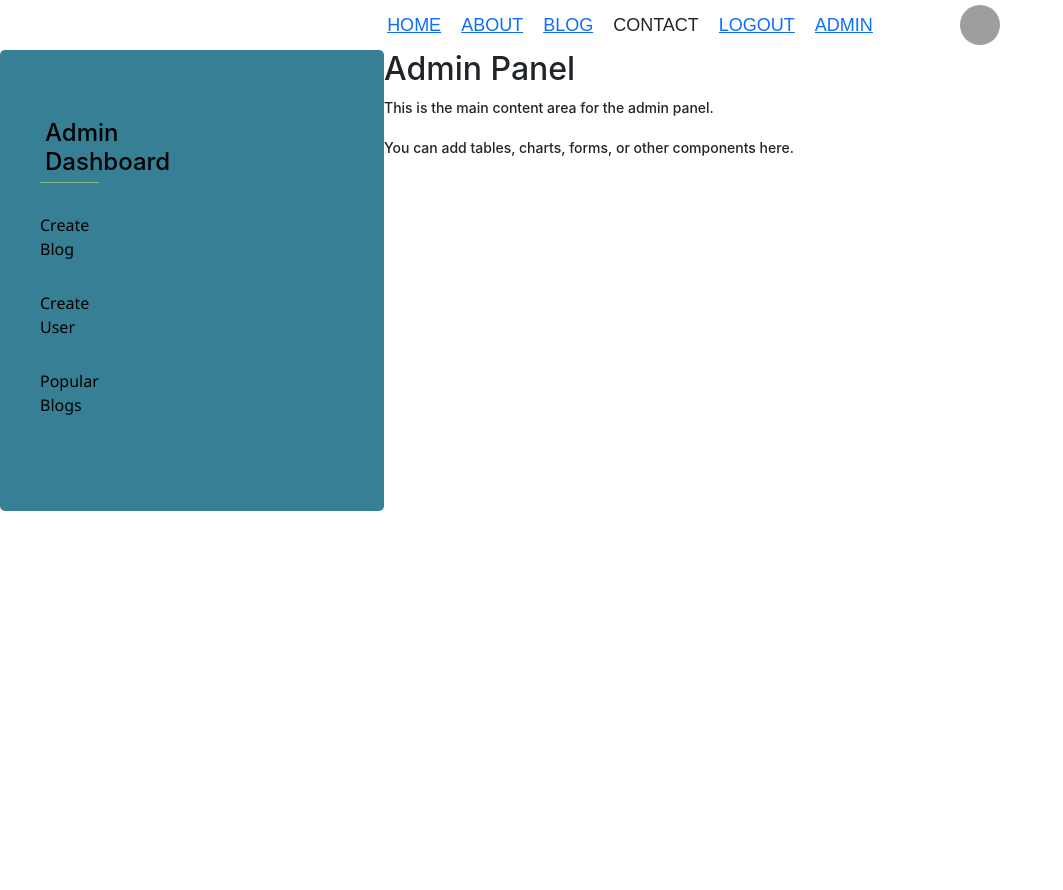
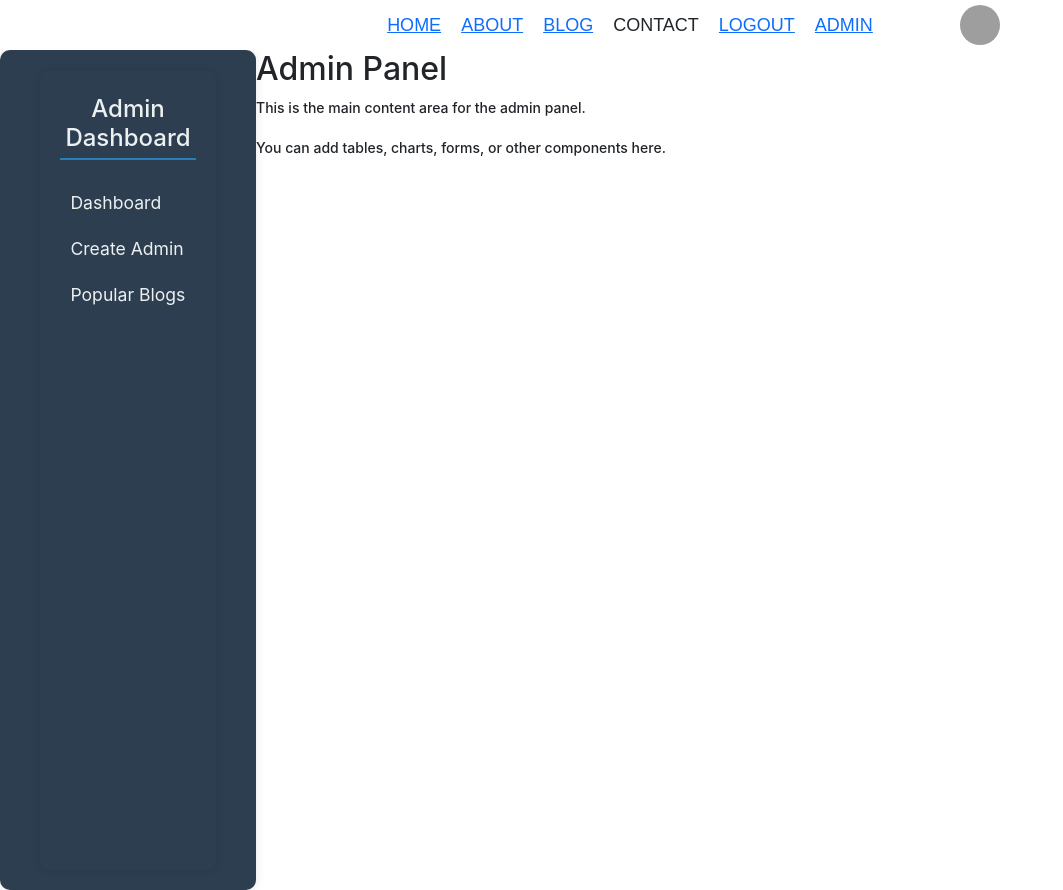
Before and after one commit to Rajiv-Bhandari/React-Coursework, a React (Create React App) app: page /admin in a window 1280 px wide. Shown: the whole page, without its empty margins (0-1063 px from the left). Before the commit the page ends 800 px from the top, so only its background shows below. Built offline with nearby package versions, Linux system fonts and the light colour scheme; grey boxes are pictures that could not be loaded; some icons are missing.

Commit message:
udpate in admin sidebar

```diff
--- a/src/components/admin/adminhome/adminhome.css
+++ b/src/components/admin/adminhome/adminhome.css
@@ -3,7 +3,7 @@
   }
 
   .admin-sidebar {
-    flex: 0 0 30%; /* Sidebar takes 30% of the container */
+    flex: 0 0 20%; /* Sidebar takes 30% of the container */
   }
 
   .admin-body {
--- a/src/components/admin/adminsidebar/adminSidebar.css
+++ b/src/components/admin/adminsidebar/adminSidebar.css
@@ -1,19 +1,26 @@
+.admin-sidebar-container {
+  display: flex;
+  justify-content: center;
+  height: 100vh;
+  background-color: #2c3e50;
+
+}
 
 .admin-sidebar {
-    background-color: #367f94;
+  background-color: #2c3e50;
   padding: 20px;
-    border-radius: 5px;
+  border-radius: 10px;
+  box-shadow: 0 0 10px rgba(0, 0, 0, 0.1);
+  width: 250px;
 }
 
 .admin-sidebar h3 {
   margin-bottom: 30px;
   padding: 5px;
   font-size: 1.5rem;
-    color: #333;
-    border-bottom: 1px solid rgb(128, 188, 141);
+  color: #ecf0f1;
+  border-bottom: 2px solid #2980b9;
   text-align: center;
-    color: black;
-
 }
 
 .admin-sidebar ul {
@@ -22,16 +29,22 @@
 }
 
 .admin-sidebar ul li {
-    margin-bottom: 30px;
-    font-family: 'Segoe UI', Tahoma, Geneva, Verdana, sans-serif;
+  margin-bottom: 20px;
 }
 
 .admin-sidebar ul li a {
+  display: flex;
+  align-items: center;
   text-decoration: none;
-    color: black;
+  color: #ecf0f1;
+  font-size: 1.1rem;
+  transition: color 0.3s;
+}
+
+.admin-sidebar ul li a i {
+  margin-right: 10px;
 }
 
 .admin-sidebar ul li a:hover {
-    color: #6f81e6;
-    transition: all 0.3s linear ;
+  color: #3498db;
 }
--- a/src/components/admin/adminsidebar/adminSidebar.js
+++ b/src/components/admin/adminsidebar/adminSidebar.js
@@ -1,23 +1,22 @@
 import "./adminSidebar.css";
 import { Link } from 'react-router-dom';
 
-export default function adminSidebar() {
+export default function AdminSidebar() {
   return (
-    <div className="row">
-      <div className="col-lg-4">
-        <div className="admin-sidebar my-4">
+    <div className="admin-sidebar-container">
+      <div className="admin-sidebar">
         <h3>Admin Dashboard</h3>
         <ul>
           <li>
             <Link to="/admin/create-blog">
               <i className="fas fa-pencil-alt"></i>
-                Create Blog
+              Dashboard
             </Link>
           </li>
           <li>
             <Link to="/admin/create-user">
               <i className="fas fa-user-plus"></i>
-                Create User
+              Create Admin
             </Link>
           </li>
           <li>
@@ -29,6 +28,5 @@ export default function adminSidebar() {
         </ul>
       </div>
     </div>
-    </div>
   );
 }
```
Lines whose indentation alone changed are shown as unchanged.
